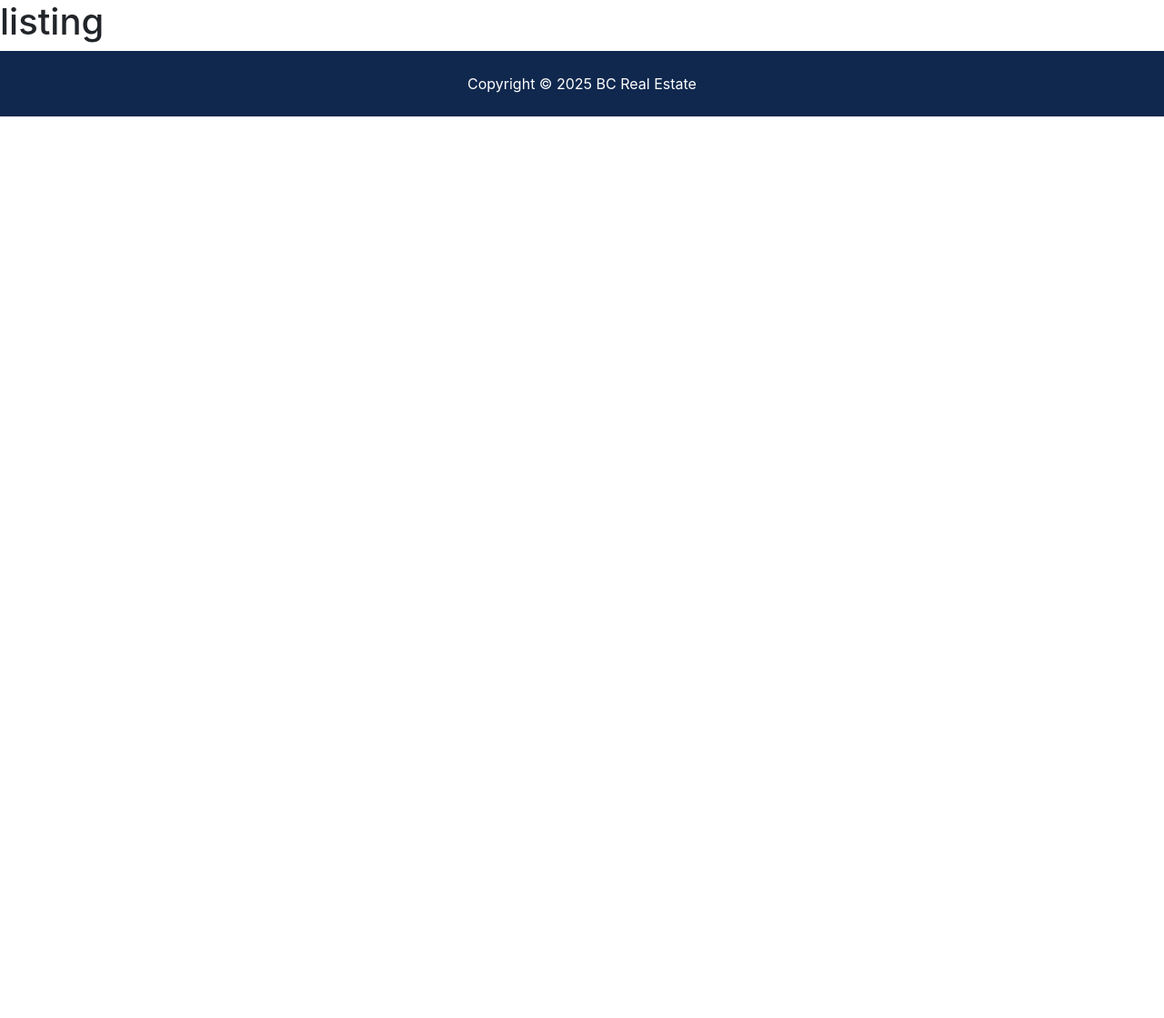
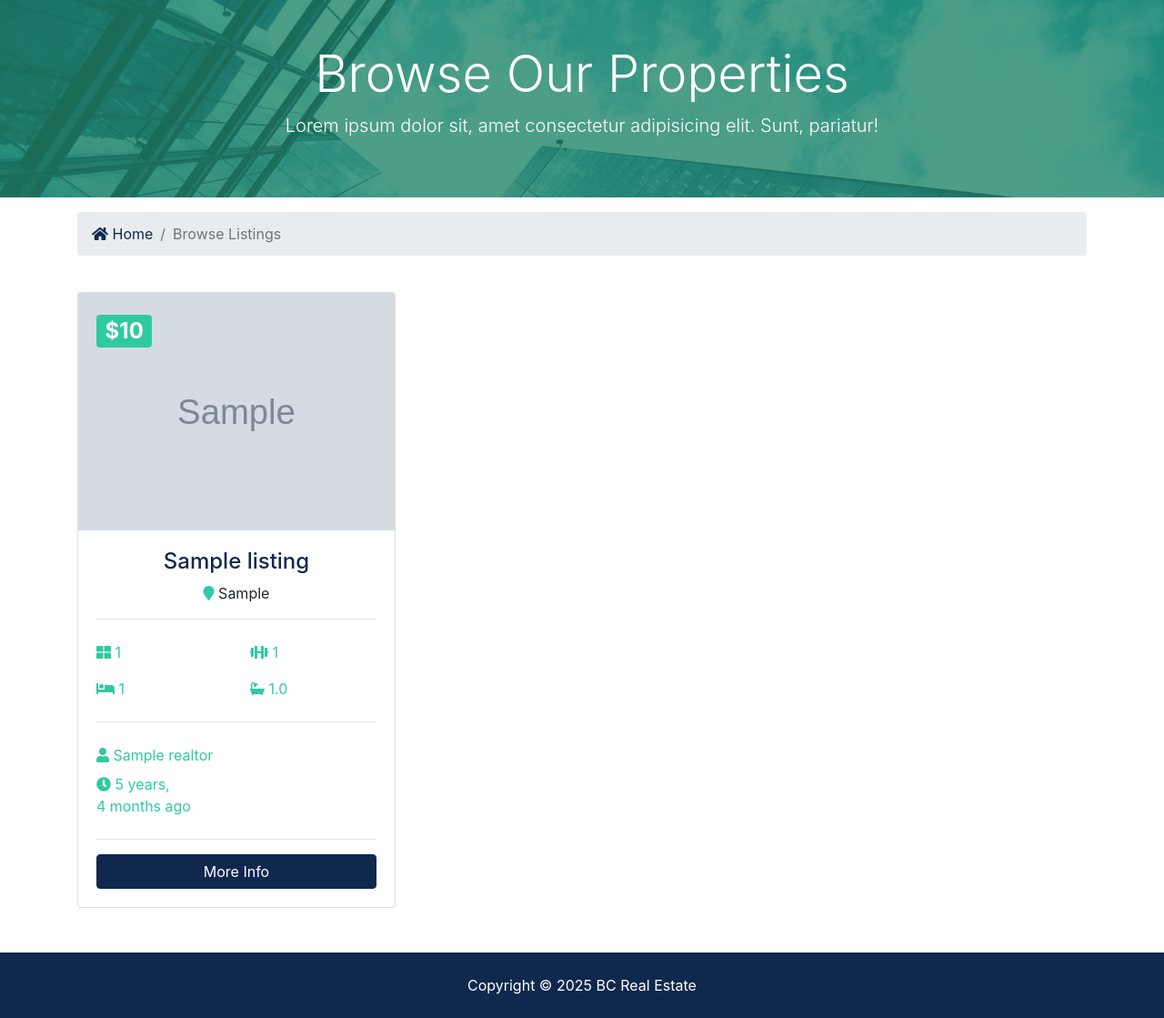
Before and after one commit to RaymondYue/Django, a Django app: page /listings/ in a window 1280 px wide. Shown: the part 164-1283 px from the top of the page at 91% size. Before the commit the page ends 292 px from the top, so only its background shows below. Run offline with Django 5.2, Linux system fonts and the light colour scheme; tables that the repository leaves empty hold one stand-in row (values such as "Sample post"); grey boxes marked "Sample" are stand-in pictures; some libraries are stand-ins or nearby versions.

Commit message:
step 7: listinig page

```diff
--- a/listings/views.py
+++ b/listings/views.py
@@ -1,8 +1,15 @@
 from django.shortcuts import render
+from listings.models import Listings
+from django.core.paginator import EmptyPage, PageNotAnInteger, Paginator
 
 # Create your views here.
 def index(request):
-    return render(request,'listings/listings.html')
+    listings = Listings.objects.all()
+    paginator = Paginator(listings, 3)
+    page = request.GET.get('page')
+    paged_listings = paginator.get_page(page)
+    context = {"listings" : paged_listings}
+    return render(request,'listings/listings.html', context)
 
 def listing(request,listing_id):
     return render(request, 'listings/listing.html')
--- a/raymond01/settings.py
+++ b/raymond01/settings.py
@@ -41,6 +41,7 @@ INSTALLED_APPS = [
     'django.contrib.messages',
     'django.contrib.staticfiles',
     "debug_toolbar",
+    "django.contrib.humanize",
     'pages.apps.PagesConfig',
     'realtors.apps.RealtorsConfig',
     'listings.apps.ListingsConfig',
--- a/templates/listings/listings.html
+++ b/templates/listings/listings.html
@@ -1,3 +1,148 @@
-{% extends "base.html" %} {% block content %}
-<h1>listing</h1>
+{% extends "base.html" %}
+{% load humanize %}
+{% block content %}
+<section id="showcase-inner" class="py-5 text-white">
+      <div class="container">
+        <div class="row text-center">
+          <div class="col-md-12">
+            <h1 class="display-4">Browse Our Properties</h1>
+            <p class="lead">
+              Lorem ipsum dolor sit, amet consectetur adipisicing elit. Sunt,
+              pariatur!
+            </p>
+          </div>
+        </div>
+      </div>
+    </section>
+
+    <!-- Breadcrumb -->
+    <section id="bc" class="mt-3">
+      <div class="container">
+        <nav aria-label="breadcrumb">
+          <ol class="breadcrumb">
+            <li class="breadcrumb-item">
+              {% comment %}  {% endcomment %}
+              <a href={% url "pages:index" %}> <i class="fas fa-home"></i> Home</a>
+            </li>
+            <li class="breadcrumb-item active">Browse Listings</li>
+          </ol>
+        </nav>
+      </div>
+    </section>
+
+    <!-- Listings -->
+    <section id="listings" class="py-4">
+      <div class="container">
+        <div class="row">
+            {% if listings %}
+            {% for listing in listings%}
+          <!-- Listing 1 -->
+          <div class="col-md-6 col-lg-4 mb-4">
+            <div class="card listing-preview">
+                {% comment %}  {% endcomment %}
+              <img
+                class="card-img-top"
+                src={{listing.photo_main.url}}
+                alt=""
+              />
+              <div class="card-img-overlay">
+                <h2>
+                  <span class="badge badge-secondary text-white"
+                    >${{listing.price | intword}}</span
+                  >
+                </h2>
+              </div>
+              <div class="card-body">
+                <div class="listing-heading text-center">
+                  <h4 class="text-primary">{{listing.title}}</h4>
+                  <p>
+                    <i class="fas fa-map-marker text-secondary"></i> {{listing.district}}
+                  </p>
+                </div>
+                <hr />
+                <div class="row py-2 text-secondary">
+                  <div class="col-6">
+                    <i class="fas fa-th-large"></i> {{listing.sqrt}}
+                  </div>
+                  <div class="col-6">
+                    <i class="fas fa-dumbbell"></i> {{listing.clubhouse}}
+                  </div>
+                </div>
+                <div class="row py-2 text-secondary">
+                  <div class="col-6">
+                    <i class="fas fa-bed"></i> {{listing.bedrooms}}
+                  </div>
+                  <div class="col-6">
+                    <i class="fas fa-bath"></i> {{listing.bathrooms}}
+                  </div>
+                </div>
+                <hr />
+                <div class="row py-2 text-secondary">
+                  <div class="col-12">
+                    <i class="fas fa-user"></i> {{listing.realtor.name}}
+                  </div>
+                </div>
+                <div class="row text-secondary pb-2">
+                  <div class="col-6">
+                    <i class="fas fa-clock"></i> {{listing.list_date | naturaltime}}
+                  </div>
+                </div>
+                <hr />
+                {% comment %}  {% endcomment %}
+                <a href={% url "listings:listing" listing.id %} class="btn btn-primary btn-block"
+                  >More Info</a
+                >
+              </div>
+            </div>
+          </div>
+
+          {% endfor %}
+          {% else %}
+          <div class="col-md-12">
+            <h2>No Listings available</h2>
+        </div>
+        {% endif %}
+    </div>
+
+
+        <div class="row">
+          <div class="col-md-12">
+            {% if listings.has_other_pages%}
+            <ul class="pagination">
+                {% if listings.has_previous %}
+                <li class="page-item">
+                <a class="page-link" href="?page={{listings.previous_page_number}}">&laquo;</a>
+              </li>
+                {% else %}
+              <li class="page-item disabled">
+                <a class="page-link" href="#">&laquo;</a>
+              </li>
+              {% endif %}
+              {% for i in listings.paginator.page_range %}
+              {% if listings.number == i %}
+              <li class="page-item active">
+                <a class="page-link">{{i}}</a>
+              </li>
+              {% else %}
+              <li class="page-item">
+                <a class="page-link" href="?page={{i}}">{{i}}</a>
+              </li>
+              {% endif %}
+              {% endfor %}
+
+              {% if listings.has_next %}
+              <li class="page-item">
+                <a class="page-link" href="?page={{listings.next_page_number}}">&raquo;</a>
+              </li>
+              {% else %}
+              <li class="page-item disabled">
+                <a class="page-link" href="#">&raquo;</a>
+              {% endif %}
+            </ul>
+            {% endif %}
+          </div>
+        </div>
+      </div>
+    </section>
+
 {% endblock content %}
```
